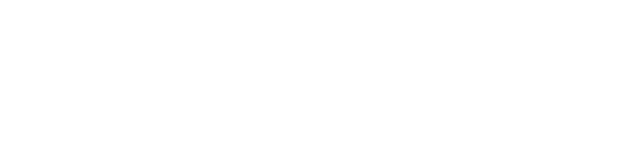
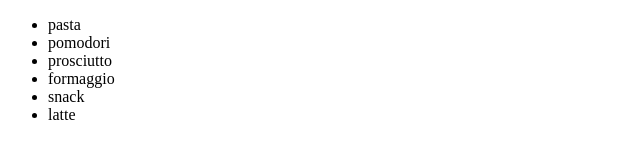
Before and after one commit to AntoninoCucuzza/js-lista-spesa, a plain HTML site: page index.html in a window 1280 px wide. Shown: the whole page, without its empty margins (0-640 px from the left). Drawn offline with Linux system fonts and the light colour scheme.

Commit message:
add print

```diff
--- a/assets/js/script.js
+++ b/assets/js/script.js
@@ -6,18 +6,19 @@ Data una lista della spesa, stampare sulla pagina (anche brutalmente, basta che
 
 */
 
-listaSpesa = ['pasta', 'pomodori', 'prosciutto', 'formaggio', 'snack', 'latte']
-console.log(listaSpesa);
+ const listaSpesa = ['pasta', 'pomodori', 'prosciutto', 'formaggio', 'snack', 'latte']
+//console.log(listaSpesa);
 
 //DOM
-const ulEl = document.createElement('ul');
+const ulEl = document.getElementById('listaspesa');
 
-i = 0
-while (i < listaSpesa.length) {
+let i = 0;
 
-    const el =  listaSpesa[i]
-    console.log(el);
+while(i < listaSpesa.length){
 
+    const liEL = document.createElement('li');
+    liEL.append(listaSpesa[i]);
+    ulEl.append(liEL);
 
     i++
 }
--- a/index.html
+++ b/index.html
@@ -9,6 +9,10 @@
 <body>
 
 
+    <ul id="listaspesa">
+
+    </ul>
+
 
     <script type="text/javascript" src="./assets/js/script.js" ></script>
 </body>
```
